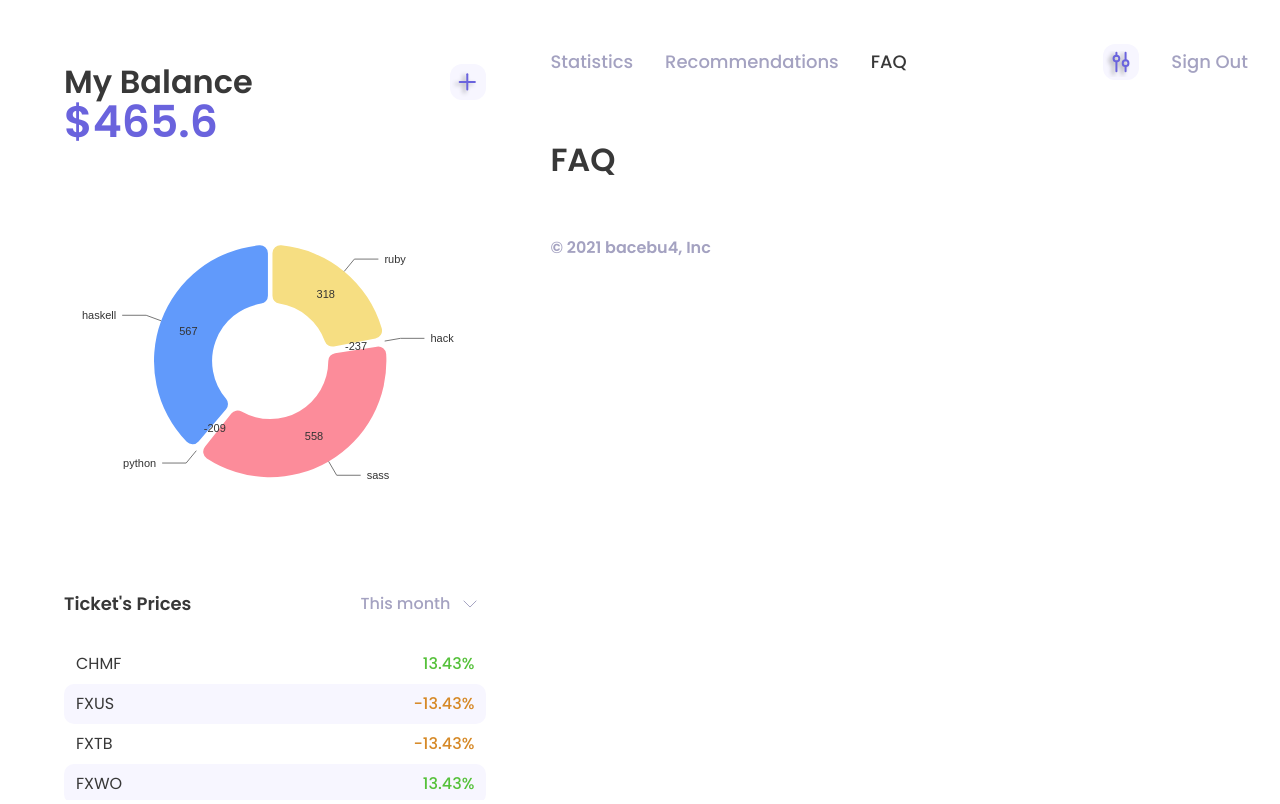
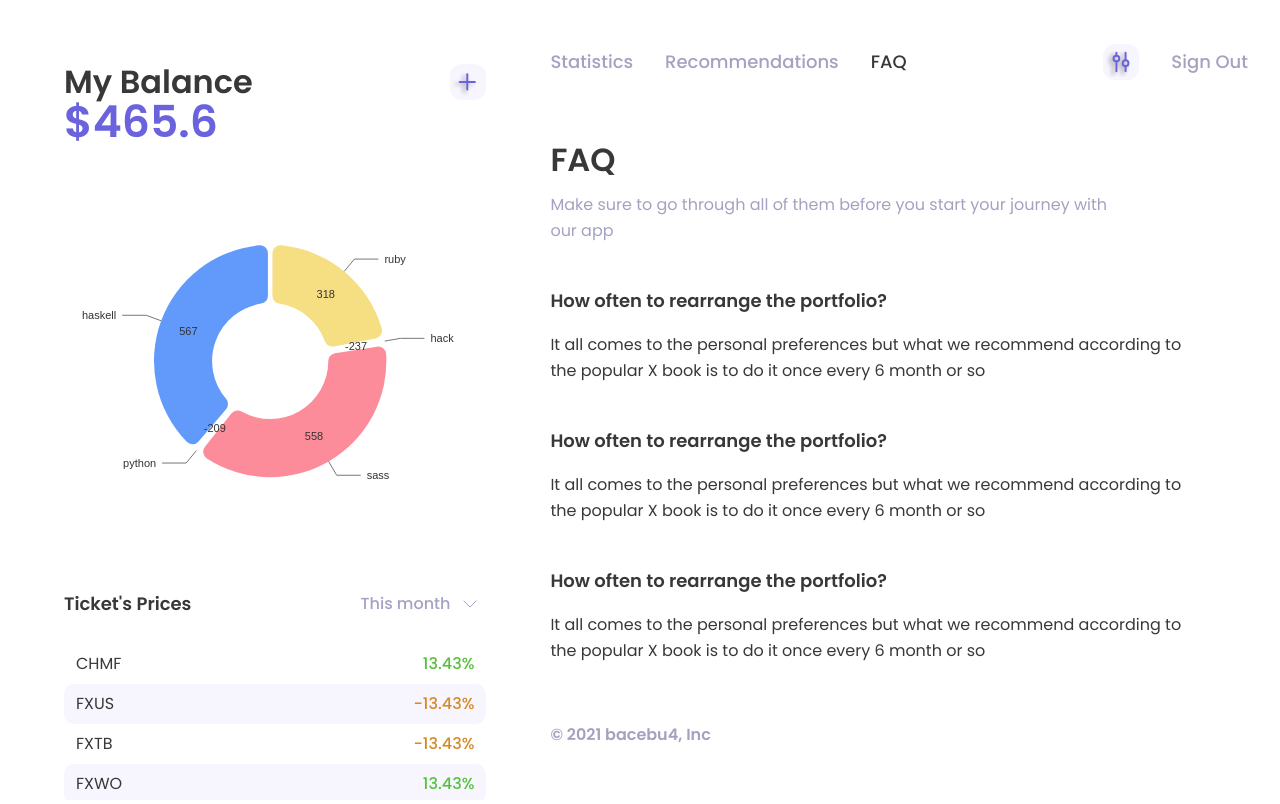
Before and after one commit to bacebu4/investing, a React (Create React App) app in the folder web/: page /faq in a window 1280 px wide. Built offline with nearby package versions, Linux system fonts and the light colour scheme.

Commit message:
layout: added faq card component

```diff
--- /dev/null
+++ b/web/src/components/FaqCard.tsx
@@ -0,0 +1,31 @@
+import styled from "styled-components";
+
+type FaqCardProps = {
+  question: string;
+  answer: string;
+};
+
+const FaqCardWrapper = styled.section`
+  max-width: 90%;
+`;
+
+const QuestionWrapper = styled.h3`
+  font-size: 1.125rem;
+  line-height: 1.8rem;
+  font-weight: 600;
+  margin-top: 44px;
+`;
+
+const AnswerWrapper = styled.p`
+  margin-top: 16px;
+  line-height: 1.6rem;
+`;
+
+export const FaqCard: React.FC<FaqCardProps> = ({ question, answer }) => {
+  return (
+    <FaqCardWrapper>
+      <QuestionWrapper>{question}</QuestionWrapper>
+      <AnswerWrapper>{answer}</AnswerWrapper>
+    </FaqCardWrapper>
+  );
+};
--- a/web/src/containers/FAQ.tsx
+++ b/web/src/containers/FAQ.tsx
@@ -1,5 +1,32 @@
+import React from "react";
+import { ExplanationText } from "../components/ExplanationText";
+import { FaqCard } from "../components/FaqCard";
 import { Title } from "../components/Title";
 
 export const FAQ = () => {
-  return <Title mt="64px">FAQ</Title>;
+  return (
+    <>
+      <Title mt="64px">FAQ</Title>
+
+      <ExplanationText mt="16px">
+        Make sure to go through all of them before you start your journey with
+        our app
+      </ExplanationText>
+
+      <FaqCard
+        question="How often to rearrange the portfolio?"
+        answer="It all comes to the personal preferences but what we recommend according to the popular X book is to do it once every 6 month or so"
+      />
+
+      <FaqCard
+        question="How often to rearrange the portfolio?"
+        answer="It all comes to the personal preferences but what we recommend according to the popular X book is to do it once every 6 month or so"
+      />
+
+      <FaqCard
+        question="How often to rearrange the portfolio?"
+        answer="It all comes to the personal preferences but what we recommend according to the popular X book is to do it once every 6 month or so"
+      />
+    </>
+  );
 };
```
